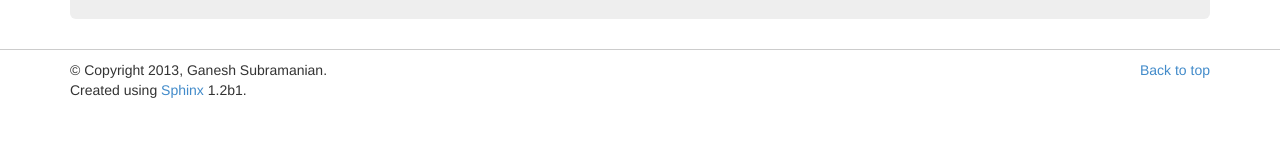
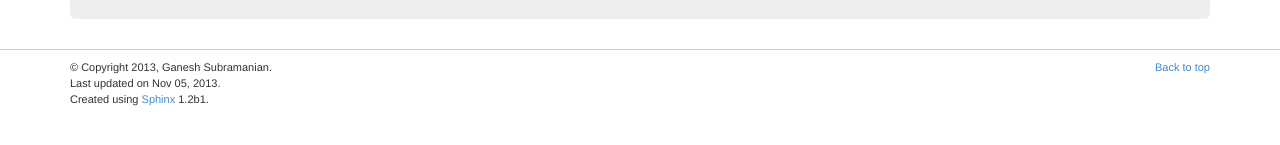
Before and after one commit to minnal/minnal, a plain HTML site: page index.html in a window 1280 px wide. Shown: the part 417-562 px from the top of the page. Drawn offline with Linux system fonts and the light colour scheme; files whose address does not match are found by name.

Commit message:
Generated gh-pages for commit 460d82d Author: ganeshs <ganeshs@flipkart.com>
    add css to footer + added last updated date

```diff
--- a/_static/my-styles.css
+++ b/_static/my-styles.css
@@ -118,3 +118,7 @@ p.rubric {
 	font-size: 12px;
 	padding: 7px 0 0 7px !important;
 }
+
+.footer p {
+  font-size: 11px;
+}
--- a/index.html
+++ b/index.html
@@ -278,6 +278,7 @@
     </p>
     <p>
         &copy; Copyright 2013, Ganesh Subramanian.<br/>
+      Last updated on Nov 05, 2013.<br/>
       Created using <a href="http://sphinx.pocoo.org/">Sphinx</a> 1.2b1.<br/>
     </p>
   </div>
```
Also changed, not shown: about/index.html (+1 -0 lines), contact.html (+1 -0 lines), faq.html (+1 -0 lines), genindex.html (+1 -0 lines), getting-started.html (+1 -0 lines), manual/api.html (+1 -0 lines), manual/core.html (+1 -0 lines), manual/examples.html (+1 -0 lines), manual/generator.html (+1 -0 lines), manual/index.html (+1 -0 lines), manual/instrumentation.html (+1 -0 lines), manual/jpa.html (+1 -0 lines), manual/metrics.html (+1 -0 lines), manual/migrations.html (+1 -0 lines), 4 more files.
